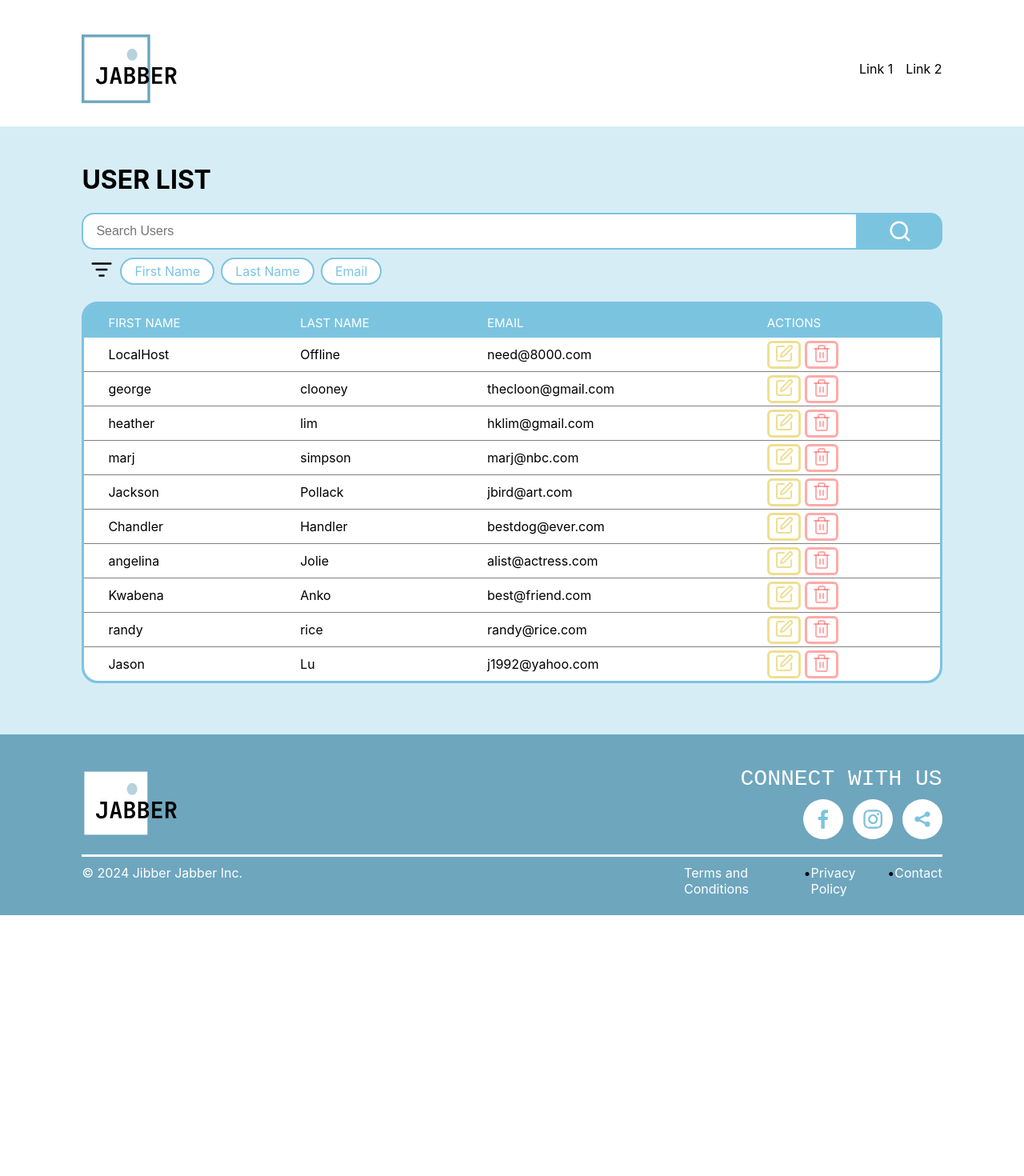
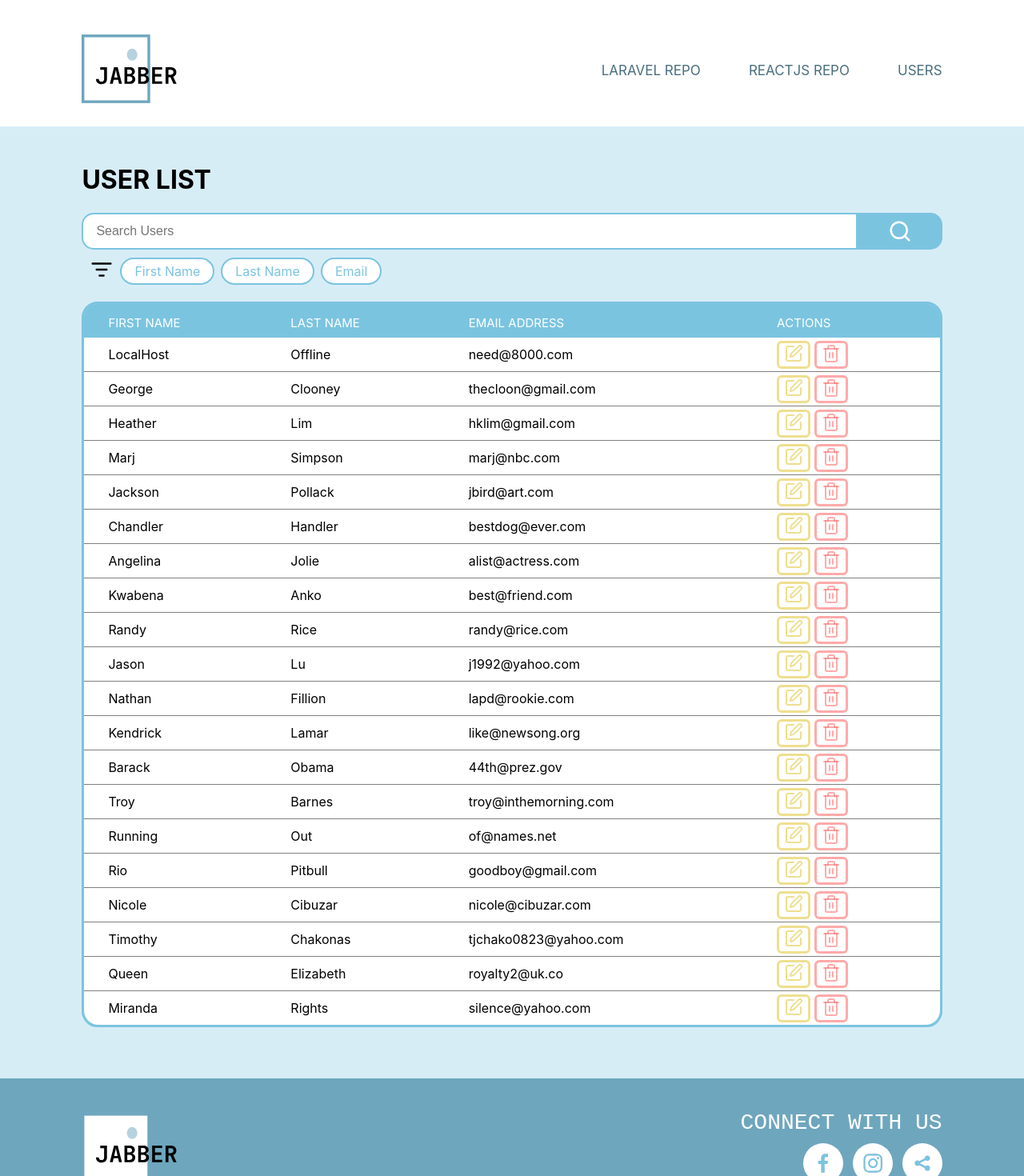
Before and after one commit to hklim1/rh-challenge-react-version, a React (Create React App) app: page / in a window 1280 px wide. Shown: the top 1470 px of the page at 80% size. Before the commit the page ends 1144 px from the top, so only its background shows below. Built offline with nearby package versions, Linux system fonts and the light colour scheme; no server answers.

Commit message:
Added navbar links with stylization and added more users to table

```diff
--- a/package.json
+++ b/package.json
@@ -13,6 +13,7 @@
     "lucide-react": "^0.378.0",
     "react": "^18.3.1",
     "react-dom": "^18.3.1",
+    "react-router-dom": "^6.23.0",
     "react-scripts": "5.0.1",
     "react-social-icons": "^6.16.0",
     "typescript": "^4.9.5",
--- a/src/App.scss
+++ b/src/App.scss
@@ -5,44 +5,4 @@ $secondary-color: #6EA6BE;
   background-color: rgb(123, 196, 224, 0.3);
     display: flex;
     flex-direction: column;
-    // align-items: center;
-    // text-align: center;
-    // padding: 5%;
-    // margin: 5% 8% 5% 8%;
-  }
-
-.App-logo {
-  height: 40vmin;
-  pointer-events: none;
 }
-
-@media (prefers-reduced-motion: no-preference) {
-  .App-logo {
-    animation: App-logo-spin infinite 20s linear;
-  }
-}
-
-.App-header {
-  background-color: #282c34;
-  min-height: 100vh;
-  display: flex;
-  flex-direction: column;
-  align-items: center;
-  justify-content: center;
-  font-size: calc(10px + 2vmin);
-  color: white;
-}
-
-.App-link {
-  color: #61dafb;
-}
-
-@keyframes App-logo-spin {
-  from {
-    transform: rotate(0deg);
-  }
-
-  to {
-    transform: rotate(360deg);
-  }
-}
--- a/src/App.tsx
+++ b/src/App.tsx
@@ -1,17 +1,12 @@
-import { useState } from "react";
 import "./App.scss";
-import { PostsScreen } from "./screens/PostsScreen";
 import { UsersScreen } from "./screens/UsersScreen/UsersScreen";
 import { Navbar } from "./components/Navbar/Navbar";
 import { Footer } from "./components/Footer/Footer";
 
 function App() {
-  const [showPosts, setShowPosts] = useState(false);
   return (
     <div className="App">
       <Navbar />
-      {/* <button onClick={() => setShowPosts(!showPosts)}>Show Posts</button> */}
-      {/* {showPosts ? <UsersScreen /> : <PostsScreen />} */}
       <UsersScreen />
       <Footer />
     </div>
--- a/src/components/FilterButton/FilterButton.scss
+++ b/src/components/FilterButton/FilterButton.scss
@@ -11,7 +11,6 @@ $secondary-color: #6EA6BE;
     font-size: 10;
     height: auto;
     justify-content: center;
-    margin-right: 10px;
     padding: 5px 16px 5px 16px;
     width: auto;
 }
@@ -26,7 +25,6 @@ $secondary-color: #6EA6BE;
     font-size: 10;
     height: auto;
     justify-content: center;
-    // margin-right: 10px;
     padding: 5px 16px 5px 16px;
     width: auto;
 }
--- a/src/components/Navbar/Navbar.scss
+++ b/src/components/Navbar/Navbar.scss
@@ -1,5 +1,18 @@
 $primary-color: #7BC4E0;
 $secondary-color: #6EA6BE;
+a {
+    color: #496E7E;
+    font-size: 24px;
+    font-variant-caps: all-small-caps;
+    margin-left: 60px;
+    text-decoration: none;
+}
+
+a:hover,
+a:active {
+    border-bottom: solid 3px $secondary-color;
+    padding-bottom: 4px;
+}
 #navbarContainer {
     // border: solid 1px black;
     align-items: center;
--- a/src/components/Navbar/Navbar.tsx
+++ b/src/components/Navbar/Navbar.tsx
@@ -7,8 +7,21 @@ export const Navbar = () => {
       <div id="navbarContainer">
         <img src={logo} id="logo" alt="Logo" height={120} width={120} />
         <div id="navLinksContainer">
-          <text className="navLinks">Link 1</text>
-          <text className="navLinks">Link 2</text>
+          <a
+            href="https://github.com/hklim1/rh-challenge-laravel-backend"
+            target="_blank"
+            rel="noopener noreferrer"
+          >
+            Laravel Repo
+          </a>
+          <a
+            href="https://github.com/hklim1/rh-challenge-react-version"
+            target="_blank"
+            rel="noopener noreferrer"
+          >
+            ReactJS Repo
+          </a>
+          <a href="/users">Users</a>
         </div>
       </div>
     </>
--- a/src/components/Table/Table.tsx
+++ b/src/components/Table/Table.tsx
@@ -98,7 +98,7 @@ export const Table = ({ data, searchTerm, filters }: TableProps) => {
       <table id="dataTable">
         <th>First name</th>
         <th>Last name</th>
-        <th>Email</th>
+        <th>Email Address</th>
         <th>Actions</th>
         {newData.map((currentUser) => {
           const isEditingUser = isEdit && currentUser.id === editedUserId;
--- a/src/index.tsx
+++ b/src/index.tsx
@@ -13,7 +13,4 @@ root.render(
   </React.StrictMode>
 );
 
-// If you want to start measuring performance in your app, pass a function
-// to log results (for example: reportWebVitals(console.log))
-// or send to an analytics endpoint. Learn more: https://bit.ly/CRA-vitals
 reportWebVitals();
--- a/src/screens/UsersScreen/UsersScreen.tsx
+++ b/src/screens/UsersScreen/UsersScreen.tsx
@@ -15,20 +15,20 @@ const localData = [
   },
   {
     id: 2,
-    first_name: "george",
-    last_name: "clooney",
+    first_name: "George",
+    last_name: "Clooney",
     email: "thecloon@gmail.com",
   },
   {
     id: 3,
-    first_name: "heather",
-    last_name: "lim",
+    first_name: "Heather",
+    last_name: "Lim",
     email: "hklim@gmail.com",
   },
   {
     id: 4,
-    first_name: "marj",
-    last_name: "simpson",
+    first_name: "Marj",
+    last_name: "Simpson",
     email: "marj@nbc.com",
   },
   {
@@ -45,7 +45,7 @@ const localData = [
   },
   {
     id: 7,
-    first_name: "angelina",
+    first_name: "Angelina",
     last_name: "Jolie",
     email: "alist@actress.com",
   },
@@ -57,8 +57,8 @@ const localData = [
   },
   {
     id: 9,
-    first_name: "randy",
-    last_name: "rice",
+    first_name: "Randy",
+    last_name: "Rice",
     email: "randy@rice.com",
   },
   {
@@ -67,18 +67,79 @@ const localData = [
     last_name: "Lu",
     email: "j1992@yahoo.com",
   },
+  {
+    id: 11,
+    first_name: "Nathan",
+    last_name: "Fillion",
+    email: "lapd@rookie.com",
+  },
+  {
+    id: 12,
+    first_name: "Kendrick",
+    last_name: "Lamar",
+    email: "like@newsong.org",
+  },
+  {
+    id: 13,
+    first_name: "Barack",
+    last_name: "Obama",
+    email: "44th@prez.gov",
+  },
+  {
+    id: 14,
+    first_name: "Troy",
+    last_name: "Barnes",
+    email: "troy@inthemorning.com",
+  },
+  {
+    id: 15,
+    first_name: "Running",
+    last_name: "Out",
+    email: "of@names.net",
+  },
+  {
+    id: 16,
+    first_name: "Rio",
+    last_name: "Pitbull",
+    email: "goodboy@gmail.com",
+  },
+  {
+    id: 17,
+    first_name: "Nicole",
+    last_name: "Cibuzar",
+    email: "nicole@cibuzar.com",
+  },
+  {
+    id: 18,
+    first_name: "Timothy",
+    last_name: "Chakonas",
+    email: "tjchako0823@yahoo.com",
+  },
+  {
+    id: 19,
+    first_name: "Queen",
+    last_name: "Elizabeth",
+    email: "royalty2@uk.co",
+  },
+  {
+    id: 20,
+    first_name: "Miranda",
+    last_name: "Rights",
+    email: "silence@yahoo.com",
+  },
 ];
+
 export const UsersScreen = () => {
   const [searchTerm, setSearchTerm] = useState("");
   const [filters, setFilters] = useState<string[]>([]);
   const [userData, setUserData] = useState<User[]>(localData);
 
-  //   If Laravel backend is locally hosted as well, will pull real data from DB
-  useEffect(() => {
-    fetch("http://localhost:8000/api/users")
-      .then((response) => response.json())
-      .then((json) => setUserData(json));
-  }, []);
+  //   If Laravel backend is locally hosted as well, will pull real data from DB with code below
+  // useEffect(() => {
+  //   fetch("http://localhost:8000/api/users")
+  //     .then((response) => response.json())
+  //     .then((json) => setUserData(json));
+  // }, []);
 
   return (
     <div id="usersScreenBody">
```
Also changed, not shown: 1 other file (tests, documents, lock files or other folders).
